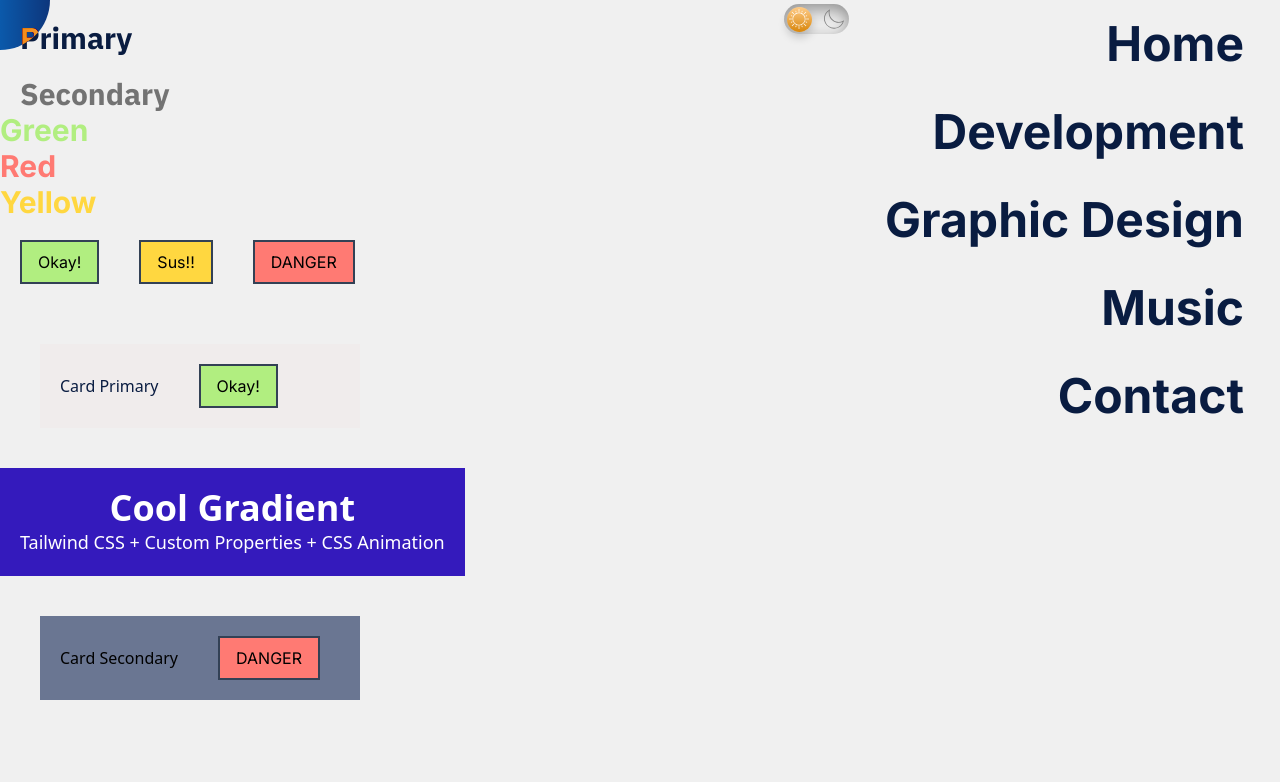
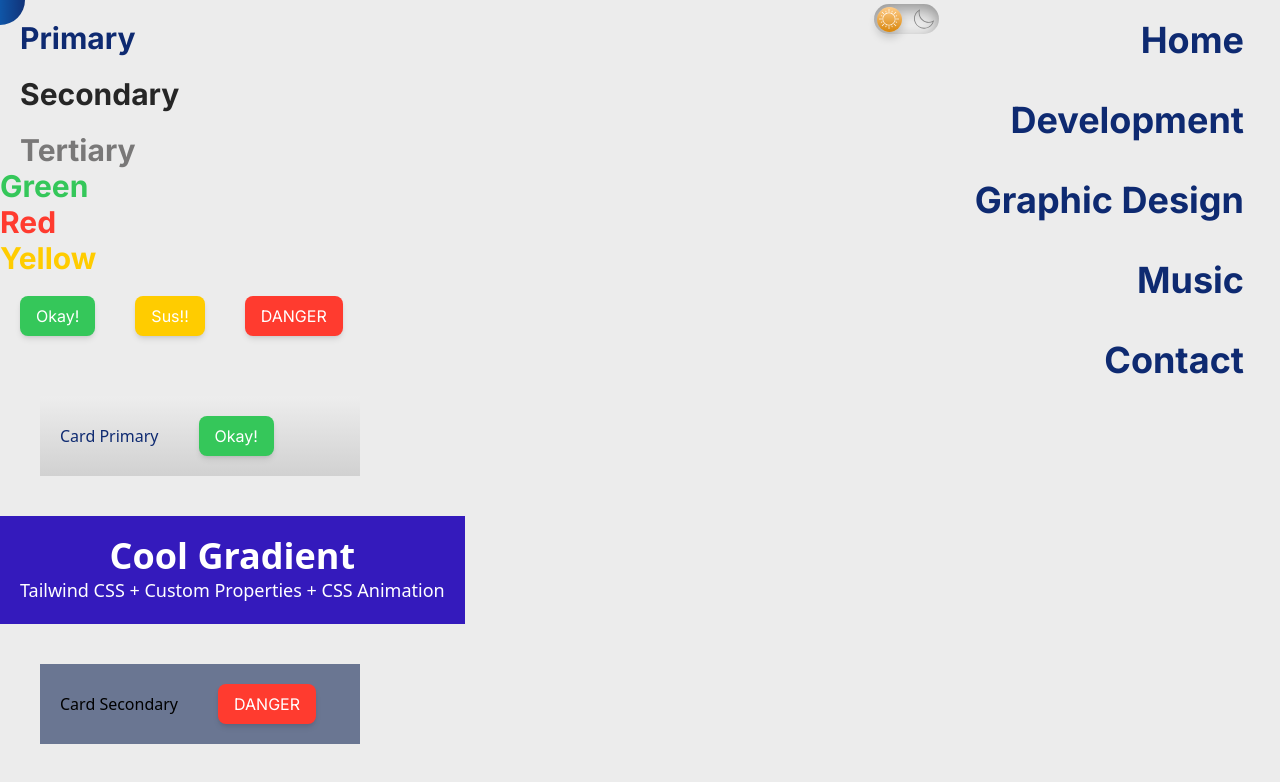
Before and after one commit to achira7/portfolio, a React (Vite) app: page /test in a window 1280 px wide. Shown: the top 782 px of the page. Built offline with nearby package versions, Linux system fonts and the light colour scheme; what react-chatbot-kit would draw is missing.

Commit message:
Finalized Card Designs and Color Themes

```diff
--- a/src/App.jsx
+++ b/src/App.jsx
@@ -21,9 +21,9 @@ function App() {
   }, []);
 
   const toggleMode = () => {
-    const newMode = mode === 'light-mode' ? 'dark-mode' : 'light-mode'; // Toggle between modes
+    const newMode = mode === 'light-mode' ? 'dark-mode' : 'light-mode';
     setMode(newMode);
-    document.body.classList.remove(mode); // Remove old mode class
+    document.body.classList.remove(mode);
     document.body.classList.add(newMode);
     localStorage.setItem('mode', newMode);
   };
@@ -43,7 +43,7 @@ function App() {
     const handleMouseEnter = () => {
       gsap.to(flairRef.current, {
         clipPath: "polygon(40% 40%, 60% 100%, 100% 60%)",
-        scale: 0.8,
+        scale: 1.4,
         duration: 0.3,
         ease: "power2.inOut",
       });
@@ -52,7 +52,7 @@ function App() {
     const handleMouseLeave = () => {
       gsap.to(flairRef.current, {
         clipPath: "circle(45% at 50% 50%)",
-        scale: 0.5,
+        scale: 1,
         duration: 0.3,
         ease: "power2.inOut",
       });
@@ -60,7 +60,7 @@ function App() {
 
     window.addEventListener("mousemove", handleMouseMove);
 
-    const links = document.querySelectorAll("li, a, button");
+    const links = document.querySelectorAll("li, a, button, input");
     links.forEach((link) => {
       link.addEventListener("mouseenter", handleMouseEnter);
       link.addEventListener("mouseleave", handleMouseLeave);
@@ -95,7 +95,7 @@ function App() {
       <div
       ref={flairRef}
         id="cursor"
-        className="flair w-[100px] h-[100px] rounded-full fixed top-0 left-0 pointer-events-none z-50 bg-gradient-to-r from-orange-500 to-orange-300 mix-blend-difference">
+        className="flair w-[50px] h-[50px] rounded-full fixed top-0 left-0 pointer-events-none z-50 bg-gradient-to-r from-orange-500 to-orange-300 mix-blend-difference">
 
         </div>
         </div>
--- a/src/components/Button.jsx
+++ b/src/components/Button.jsx
@@ -5,22 +5,30 @@ const Button = ({ name, link, color }) => {
 
   const colorClasses = {
     red: 'bg-color-red',
-    blue: 'bg-blue-500 hover:bg-blue-600',
+    blue: 'bg-color-primary',
     green: 'bg-color-green',
     yellow: 'bg-color-yellow',
   };
 
-  const selectedColorClass = colorClasses[color] || 'bg-gray-500 hover:bg-gray-600'; // Fallback color
+  const borderClasses = {
+    red: 'border-border-red',
+    blue: 'border-border-primary',
+    green: 'border-border-green',
+    yellow: 'border-border-yellow',
+  }
+
+  const selectedColorClass = colorClasses[color] || 'bg-default-button';
+  const selectedBorderClass = borderClasses[color] || 'border-0';
 
 
   return (
     <a href={isLinkProvided ? link : '#'} target={isLinkProvided ? "_blank" : "_self"}>
       <button
         type="button"
-        className={`${selectedColorClass} y border-2 border-slate-700 font-inter px-4 py-2 m-5 z-10 ${!isLinkProvided && 'opacity-50 cursor-not-allowed'}`}
+        className={`${selectedColorClass} ${selectedBorderClass} rounded-lg font-inter px-4 py-2 m-5 z-10 shadow-md ${!isLinkProvided && 'opacity-50 cursor-not-allowed'}`}
         disabled={!isLinkProvided}
       >
-        {name}
+        <span className='text-white'>{name}</span>
       </button>
     </a>
   );
--- a/src/components/ChatBot.jsx
+++ b/src/components/ChatBot.jsx
@@ -9,8 +9,7 @@ import 'react-chatbot-kit/build/main.css'
 
 const ChatBot = () => {
   return (
-    <div className="bg-background z-10  ">
-      This is the chatbot
+    <div className="bg-background z-10  m-5">
       <Chatbot
         config={config}
         actionProvider={ActionProvider}
--- a/src/components/DownloadCV.jsx
+++ b/src/components/DownloadCV.jsx
@@ -10,10 +10,12 @@ const DownloadCV = () => {
   const downloadLink = `${baseLink}${cvFormat}`;
 
   return (
-    <div>
-      <div className="flex-initial">
-        <span className="text-color-primary">Get a Copy of my Resume</span>
-        <div className="flex">
+    <div className="inline-block m-5 border-card-primary-border flex-wrap rounded-xl bg-gradient-to-t from-card-primary-bottom to-card-primary-top shadow-lg">
+      <div className="items-center content-center pt-6 pb-5 px-7">
+        <span className="text-color-primary font-inter text-2xl font-semibold">Get a Copy of my Resume</span>
+        <div className=" flex flex-row mt-2 items-center justify-center">
+
+        <div className="flex mx-3">
           <input
             type="radio"
             name="cv_format"
@@ -21,9 +23,9 @@ const DownloadCV = () => {
             checked={cvFormat === "pdf"}
             onChange={() => setCvFormat("pdf")}
           />
-          <span className="font-inter">PDF</span>
+          <span className="font-inter text-color-secondary ml-2">PDF</span>
         </div>
-        <div className="flex">
+        <div className="flex mx-3">
           <input
             type="radio"
             name="cv_format"
@@ -31,9 +33,12 @@ const DownloadCV = () => {
             checked={cvFormat === "docx"}
             onChange={() => setCvFormat("docx")}
           />
-          <span className="font-inter">Docs</span>
+          <span className="font-inter text-color-secondary ml-2">Docs</span>
         </div>
-        <div className="flex">
+
+        </div>
+
+        <div className="flex items-center justify-center">
           <Button
             name={`Download as a ${cvFormat.toUpperCase()}`}
             link={downloadLink}
--- a/src/components/NavBar.jsx
+++ b/src/components/NavBar.jsx
@@ -22,7 +22,7 @@ const NavBar = () => {
             <li
               key={id}
               onClick={() => navigate(url)}
-              className="text-color-primary text-5xl font-inter font-bold mx-5 my-2 py-3 px-4 z-10"
+              className="text-color-primary text-4xl font-inter font-bold mx-5 my-2 py-3 px-4 z-10"
               style={{
                 backgroundColor: "transparent",
                 position: "relative",
--- a/src/index.css
+++ b/src/index.css
@@ -16,35 +16,60 @@ button, a{
 }
 
 .light-mode {
-  --background: 240, 240, 240, 1;
+  --background: 236,236,236, 1;
   --border: 212, 212, 212, 1;
-  --card-primary: 240,236,236, 1;
+
+  --card-primary-top: 237,237,237, 1;
+  --card-primary-bottom: 209,209,209, 1;
+  --card-primary-border: 185,185,185, 1;
+
   --card-secondary: 106,118,146, 1;
 
-  --color-primary: 9, 28, 65, 1;
-  --color-secondary: 115, 115, 115, 1;
+  --color-primary: 14, 42, 113, 1;
+  --color-secondary: 38,38,38, 1;
+  --color-tertiary:  121, 120, 120, 1;
 
-  --color-green: 177,238,128, 1;
-  --color-red: 255, 122, 115, 1;
-  --color-yellow: 255,215,64, 1;
+  --color-green: 53,199,90, 1;
+  --color-red: 255,59,47, 1;
+  --color-yellow: 255,204,0, 1;
+
+  --border-primary:41, 126, 255, 1;
+  --border-green: 111, 204, 37, 1;
+  --border-red:204, 37, 37, 1;
+  --border-yellow:255, 241, 41, 1;
+
+  --default-button: 14, 42, 113, 1;
+  --button-text:236,236,236, 1;
 
   background: rgba(var(--background));
 }
 
 
+.dark-mode {
+  --background: 50, 50, 50, 1;
+  --border: 38, 38, 38, 1;
 
-.dark-mode {
-  --background: 31, 31, 31, 1;
-  --border: 38, 38, 38, 1;
-  --card-primary: 52,55,63, 1;
+  --card-primary-top: 80,78,80, 255;
+  --card-primary-bottom: 65, 63, 64, 255;
+  --card-primary-border: 25, 25, 25, 255;
+
   --card-secondary: 106,118,146, 1;
 
-  --color-primary: 250, 250, 250, 1;
-  --color-secondary: 147, 202, 252, 1;
+  --color-primary: 64,198,223, 1;
+  --color-secondary: 247, 249, 255, 1;
+  --color-tertiary: 177, 177, 177, 1;
 
-  --color-green: 177,238,128, 1;
-  --color-red: 255, 122, 115, 1;
-  --color-yellow: 255,215,64, 1;
+  --color-green: 47,209,88, 1;
+  --color-red: 255,60,68, 1;
+  --color-yellow: 255,214,10, 1;
+
+  --border-primary:41, 126, 255, 1;
+  --border-green: 111, 204, 37, 1;
+  --border-red:204, 37, 37, 1;
+  --border-yellow:255, 241, 41, 1;
+
+  --default-button: 106, 118, 146, 1;
+  --button-text: 50, 50, 50, 1;
 
   background: rgba(var(--background));
 }
@@ -96,24 +121,6 @@ button, a{
 
 
 
-/* @keyframes gradient {
-  0% {
-    background-position: 0% 50%;
-  }
-  50% {
-    background-position: 100% 50%;
-  }
-  100% {
-    background-position: 0% 50%;
-  }
-}
-
-.AddAnimationHere {
-  background: linear-gradient(270deg, #ff7e5f, #feb47b, #6a85b6, #bac8e0);
-  background-size: 800% 800%;
-  animation: gradient 15s ease infinite;
-} */
-
 @tailwind base;
 @tailwind components;
 @tailwind utilities;
--- a/src/pages/test.jsx
+++ b/src/pages/test.jsx
@@ -9,12 +9,17 @@ const Test = () => {
   return (
     <div className="bg-background">
 
-      <div className="bg-background">
-        <h1 className="text-3xl font-bold text-color-primary font-ibm top-0 mx-5 mt-5 flex flex-wrap">
+      <div className="">
+        <h1 className="text-3xl font-bold text-color-primary font-inter top-0 mx-5 mt-5 flex flex-wrap">
         Primary
       </h1>
-      <h1 className="text-3xl font-bold text-color-secondary font-ibm top-0 mx-5 mt-5 flex flex-wrapl">
+
+      <h1 className="text-3xl font-bold text-color-secondary font-inter top-0 mx-5 mt-5 flex flex-wrap">
         Secondary
+      </h1>
+
+      <h1 className="text-3xl font-bold text-color-tertiary font-inter top-0 mx-5 mt-5 flex flex-wrap">
+        Tertiary
       </h1>
 
       <h1 className="text-color-green font-inter font-bold text-3xl">Green</h1>
@@ -36,7 +41,7 @@ const Test = () => {
       <Button link={"https://devicon.dev/"} name="DANGER" color={"red"} />
 
 <div>
-      <div className="bg-card-primary w-80 h-30 m-10">
+      <div className="bg-gradient-to-t from-card-primary-bottom to-card-primary-top w-80 h-30 m-10">
         <span className="px-5 py-10 text-color-primary">Card Primary</span>
         <Button link={"https://devicon.dev/"} name="Okay!" color={"green"} />
       </div>
--- a/tailwind.config.js
+++ b/tailwind.config.js
@@ -15,15 +15,29 @@ export default {
       colors: {
         background: "rgba(var(--background))",
         border: "rgba(var(--border))",
-        "card-primary": "rgba(var(--card-primary))",
+
+        //card colors
+        "card-primary-top": "rgba(var(--card-primary-top))",
+        "card-primary-bottom": "rgba(var(--card-primary-bottom))",
+        "card-primary-border": "rgba(var(--card-primary-border))",
+
         "card-secondary": "rgba(var(--card-secondary))",
 
         "color-primary": "rgba(var(--color-primary))",
         "color-secondary": "rgba(var(--color-secondary))",
+        "color-tertiary": "rgba(var(--color-tertiary))",
 
         "color-green": "rgba(var(--color-green))",
         "color-red": "rgba(var(--color-red))",
         "color-yellow": "rgba(var(--color-yellow))",
+
+        "border-primary": "rgba(var(--border-primary))",
+        "border-red": "rgba(var(--border-red))",
+        "border-green": "rgba(var(--border-green))",
+        "border-yellow": "rgba(var(--border-yellow))",
+
+        "default-button": "rgba(var(--default-button))",
+        "button-text": "rgba(var(--button-text))",
       },
     },
   },
```
Also changed, not shown: src/assets/icons/icons.jsx (+43 -103 lines), src/components/Card.jsx (+50 -23 lines), src/pages/Home.jsx (+23 -23 lines), src/pages/Projects.jsx (+28 -37 lines).
